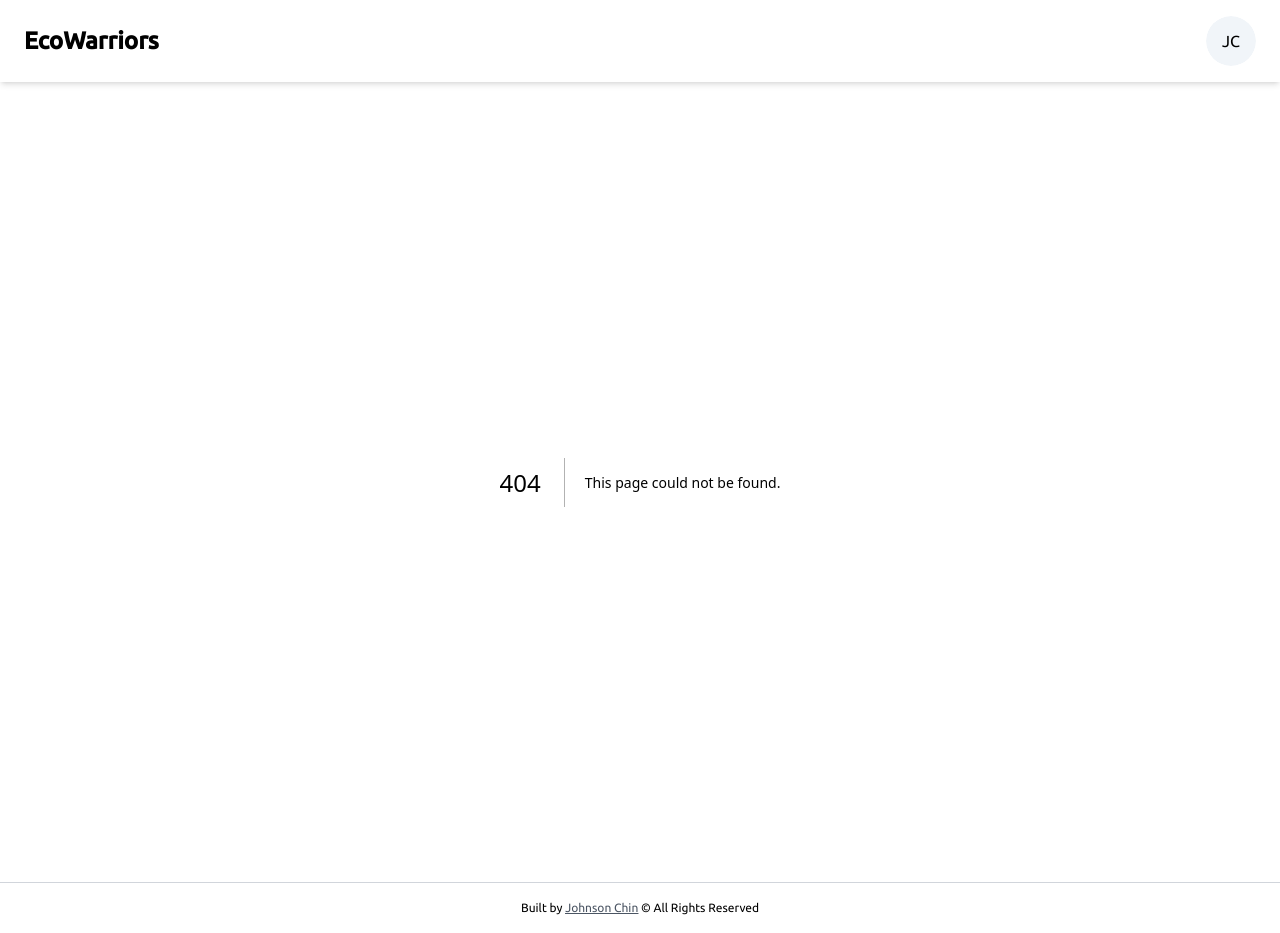
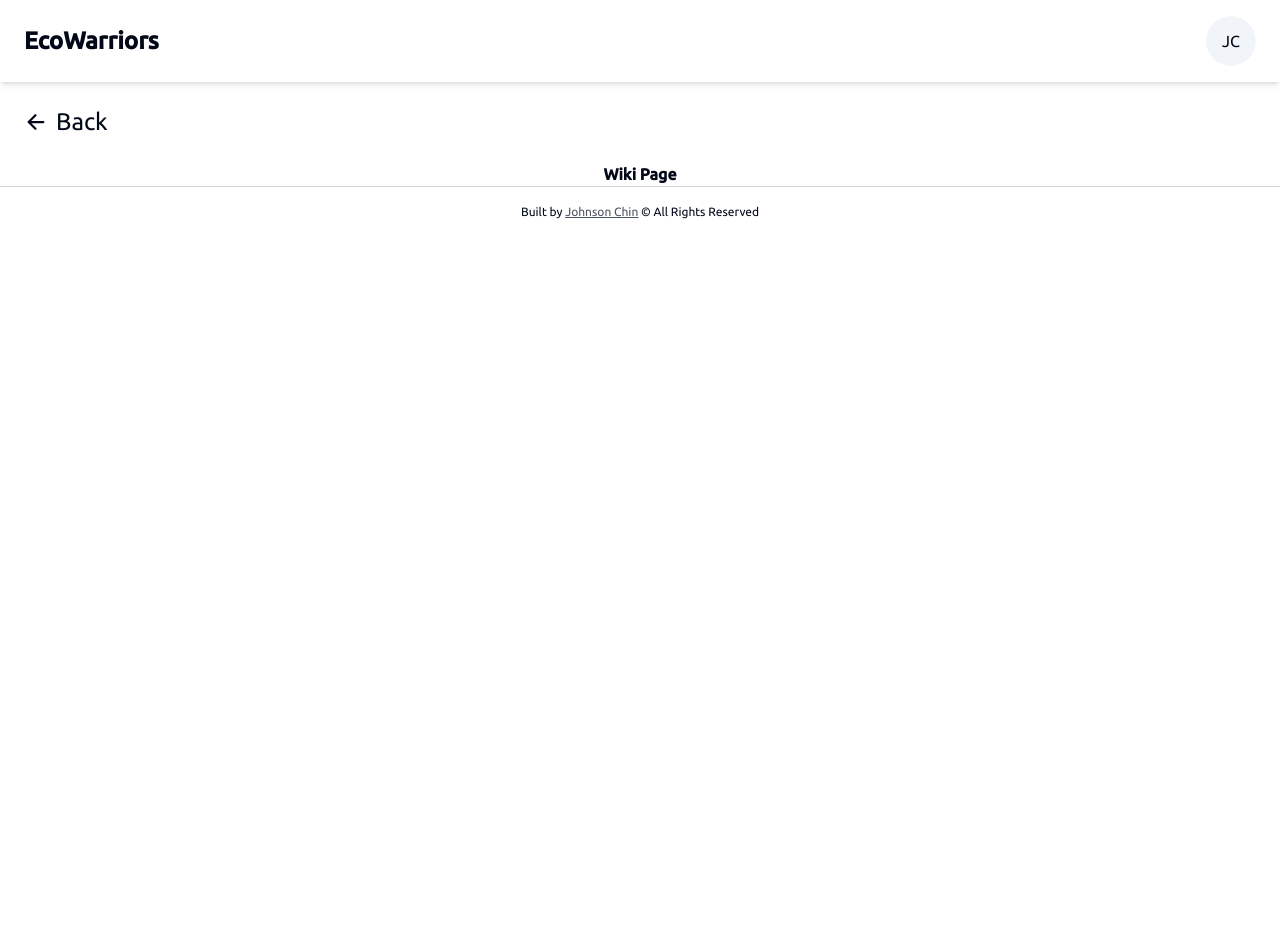
Before and after one commit to JohnsonChin1009/ecowarriors, a Next.js app: page /wiki in a window 1280 px wide. Before the commit this address had no page. After the commit the page ends 800 px from the top, so only its background shows below. Built offline with nearby package versions, Linux system fonts and the light colour scheme.

Commit message:
feat: created wiki page

```diff
--- a/src/app/lore/page.tsx
+++ b/src/app/lore/page.tsx
@@ -24,11 +24,11 @@ export default function LorePage() {
                     <TypewriterEffect words={title} />
                 </h1>
                 <hr className="py-1 lg:py-4"/>
-                <p className="text-[12px] lg:text-[20px] lg:pb-10">In a world ravaged by environmental neglect and pollution, the EcoWarriors rise as a beacon of hope. United by a mission to restore balance to nature, they harness both ancient wisdom and cutting-edge technology to heal the earth. As they traverse devastated landscapes, their efforts to purify waters, reforest lands, and revitalize wildlife inspire others to join their cause. The EcoWarriors’ journey is a testament to the power of unity and sustainable action, forging a future where humanity and nature thrive together.
+                <p className="text-[12px] lg:text-[20px] pb-4 lg:pb-10">In a world ravaged by environmental neglect and pollution, the EcoWarriors rise as a beacon of hope. United by a mission to restore balance to nature, they harness both ancient wisdom and cutting-edge technology to heal the earth. As they traverse devastated landscapes, their efforts to purify waters, reforest lands, and revitalize wildlife inspire others to join their cause. The EcoWarriors’ journey is a testament to the power of unity and sustainable action, forging a future where humanity and nature thrive together.
                 </p>
             <img
                 src="https://ouch-cdn2.icons8.com/m3tQPkPXjnQphMPEv8-xZaAogmjZvrzENv5Vq7J1czY/rs:fit:368:365/czM6Ly9pY29uczgu/b3VjaC1wcm9kLmFz/c2V0cy9zdmcvMjg3/LzhiYWNkNmYxLTc3/NzktNGZhOC1iYmM3/LWE5YTkzMWFjOGY3/MC5zdmc.png"
-                className="w-[200px] h-[200px] mx-auto lg:w-[300px] h-[300px]"
+                className="w-[200px] h-[200px] mx-auto lg:w-[300px] lg:h-[300px]"
                 alt="Man holding a sword in a winter coat"
             />
             </div>
--- /dev/null
+++ b/src/app/wiki/page.tsx
@@ -0,0 +1,14 @@
+"use client";
+
+import BackButton from "@/components/custom/BackButton";
+
+export default function WikiPage() {
+    return (
+        <>
+            <BackButton />
+            <div className="text-center">
+                <h1 className="font-semibold">Wiki Page</h1>
+            </div>
+        </>
+    )
+}
--- a/src/components/custom/MainMenu.tsx
+++ b/src/components/custom/MainMenu.tsx
@@ -30,7 +30,7 @@ export default function MainMenu() {
             <div className="py-[100px] flex flex-col space-y-5 items-center">
                 <NavigationCard title="PLAY" url="/" />
                 <NavigationCard title="TUTORIAL" url="/about" />
-                <NavigationCard title="WIKI" url="/contact" />
+                <NavigationCard title="WIKI" url="/wiki" />
                 <NavigationCard title="LORE" url="/lore" />
             </div>
         </>
--- /dev/null
+++ b/src/components/custom/WikiContent.tsx
@@ -0,0 +1,19 @@
+"use client";
+
+function Cards() {
+    return (
+        <>
+
+        </>
+    )
+}
+
+export default function WikiContent() {
+    return (
+        <>
+            <div>
+
+            </div>
+        </>
+    )
+}
```
